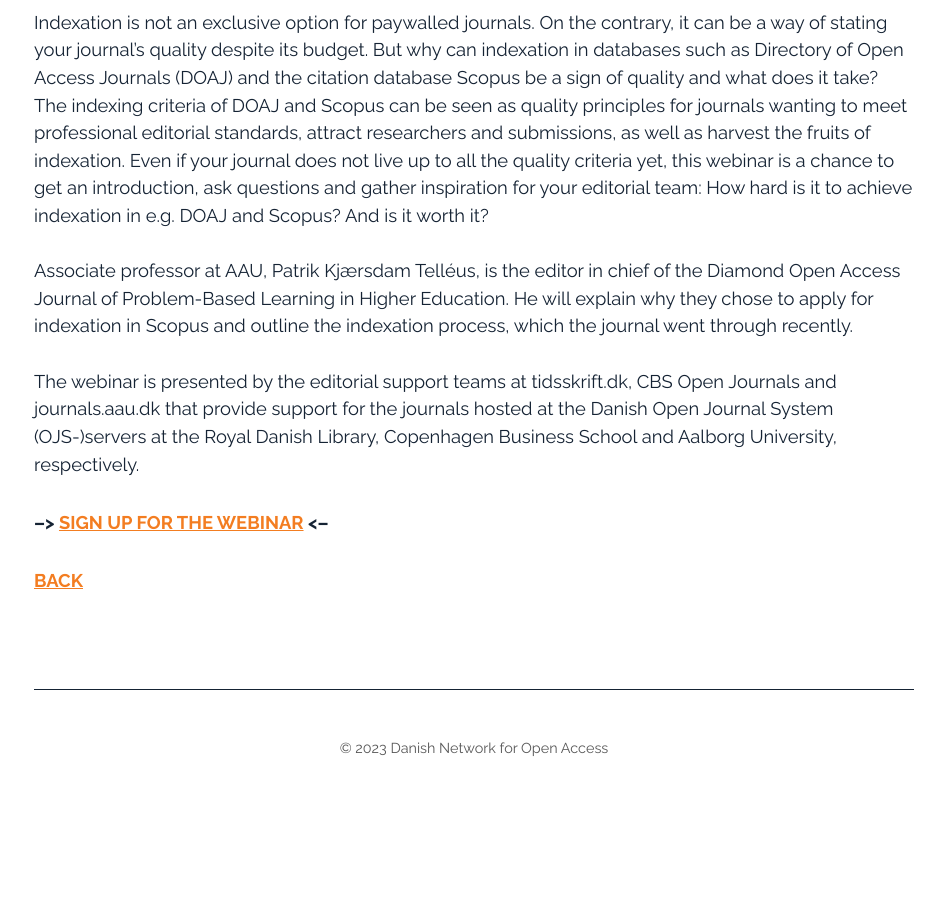
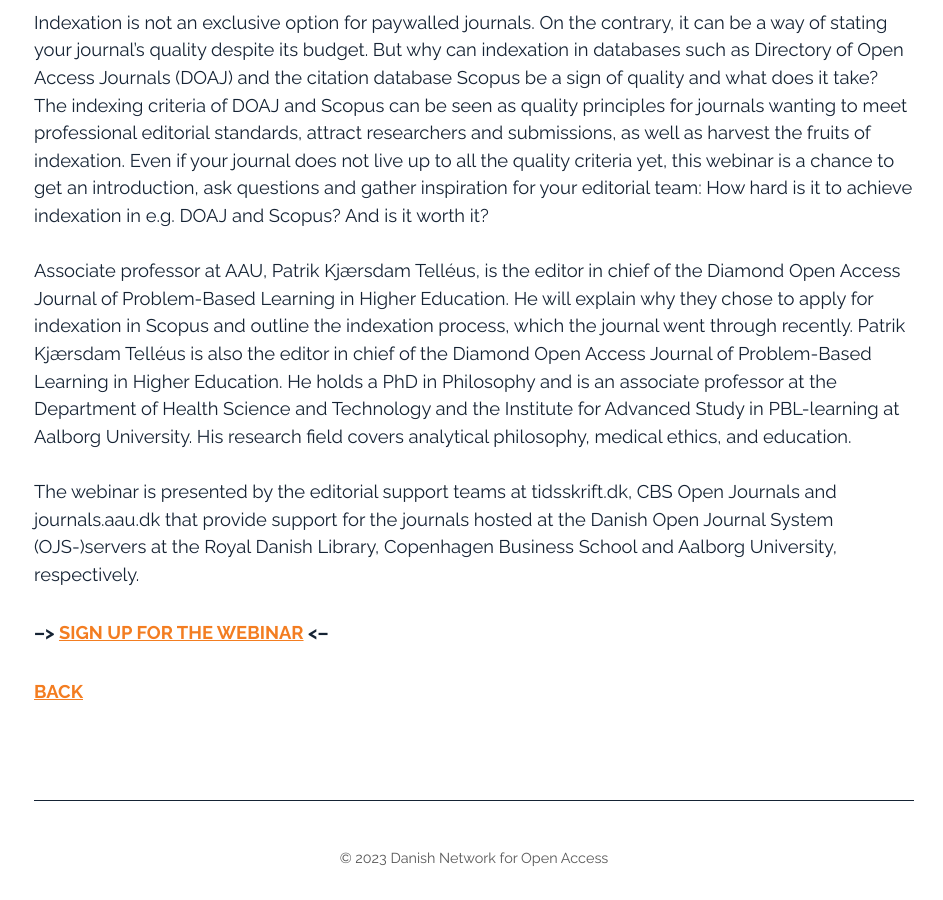
Before and after one commit to openaccess-dk/openaccess-dk.github.io, a Jekyll site: the page built from monday_oct_23_2.md, in a window 1280 px wide and 900 px high, scrolled down 958 px. Shown: the whole window, without its empty margins (166-1109 px from the left). Built offline with Jekyll 4.4.1, drawn with Linux system fonts in a browser that asks for light colours; before the commit the page ends 1755 px from its top, so only the background shows below that.

Commit message:
Update monday_oct_23_2.md

```diff
--- a/monday_oct_23_2.md
+++ b/monday_oct_23_2.md
@@ -14,7 +14,7 @@
 Indexation is not an exclusive option for paywalled journals. On the contrary, it can be a way of stating your journal’s quality despite its budget.
 But why can indexation in databases such as Directory of Open Access Journals (DOAJ) and the citation database Scopus be a sign of quality and what does it take?<br>
 The indexing criteria of DOAJ and Scopus can be seen as quality principles for journals wanting to meet professional editorial standards, attract researchers and submissions, as well as harvest the fruits of indexation. Even if your journal does not live up to all the quality criteria yet, this webinar is a chance to get an introduction, ask questions and gather inspiration for your editorial team: How hard is it to achieve indexation in e.g. DOAJ and Scopus? And is it worth it?<br><br>
-Associate professor at AAU, Patrik Kjærsdam Telléus, is the editor in chief of the Diamond Open Access Journal of Problem-Based Learning in Higher Education. He will explain why they chose to apply for indexation in Scopus and outline the indexation process, which the journal went through recently.<br><br>
+Associate professor at AAU, Patrik Kjærsdam Telléus, is the editor in chief of the Diamond Open Access Journal of Problem-Based Learning in Higher Education. He will explain why they chose to apply for indexation in Scopus and outline the indexation process, which the journal went through recently. Patrik Kjærsdam Telléus is also the editor in chief of the Diamond Open Access Journal of Problem-Based Learning in Higher Education. He holds a PhD in Philosophy and is an associate professor at the Department of Health Science and Technology and the Institute for Advanced Study in PBL-learning at Aalborg University. His research field covers analytical philosophy, medical ethics, and education.<br><br>
 The webinar is presented by the editorial support teams at tidsskrift.dk, CBS Open Journals and journals.aau.dk that provide support for the journals hosted at the Danish Open Journal System (OJS-)servers at the Royal Danish Library, Copenhagen Business School and Aalborg University, respectively.
 
 ##### --> [SIGN UP FOR THE WEBINAR](https://docs.google.com/forms/d/e/1FAIpQLSd1RALcLRO2hHmQ2f1gL9SifTxv5BNK5D7E5na5nu3UyA8Xlg/viewform?usp=sf_link) <--
```
